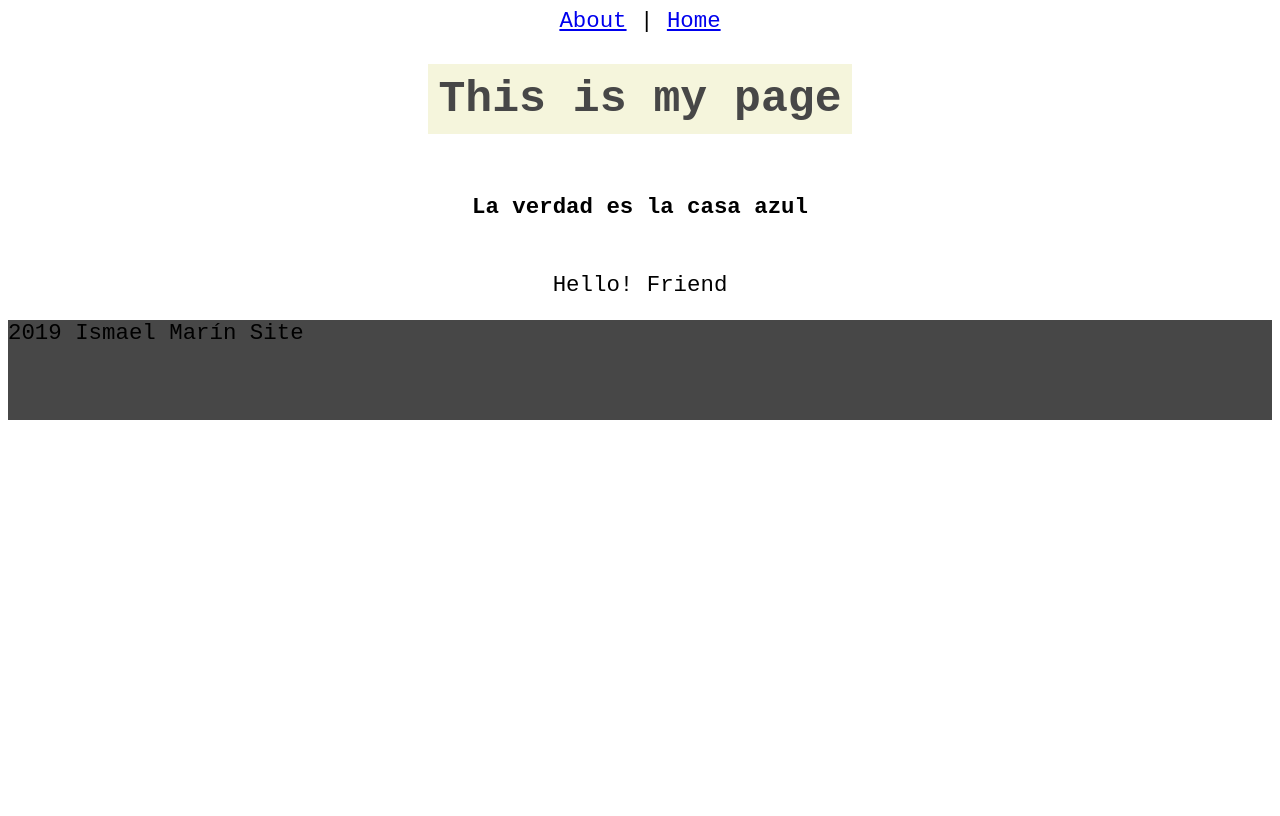
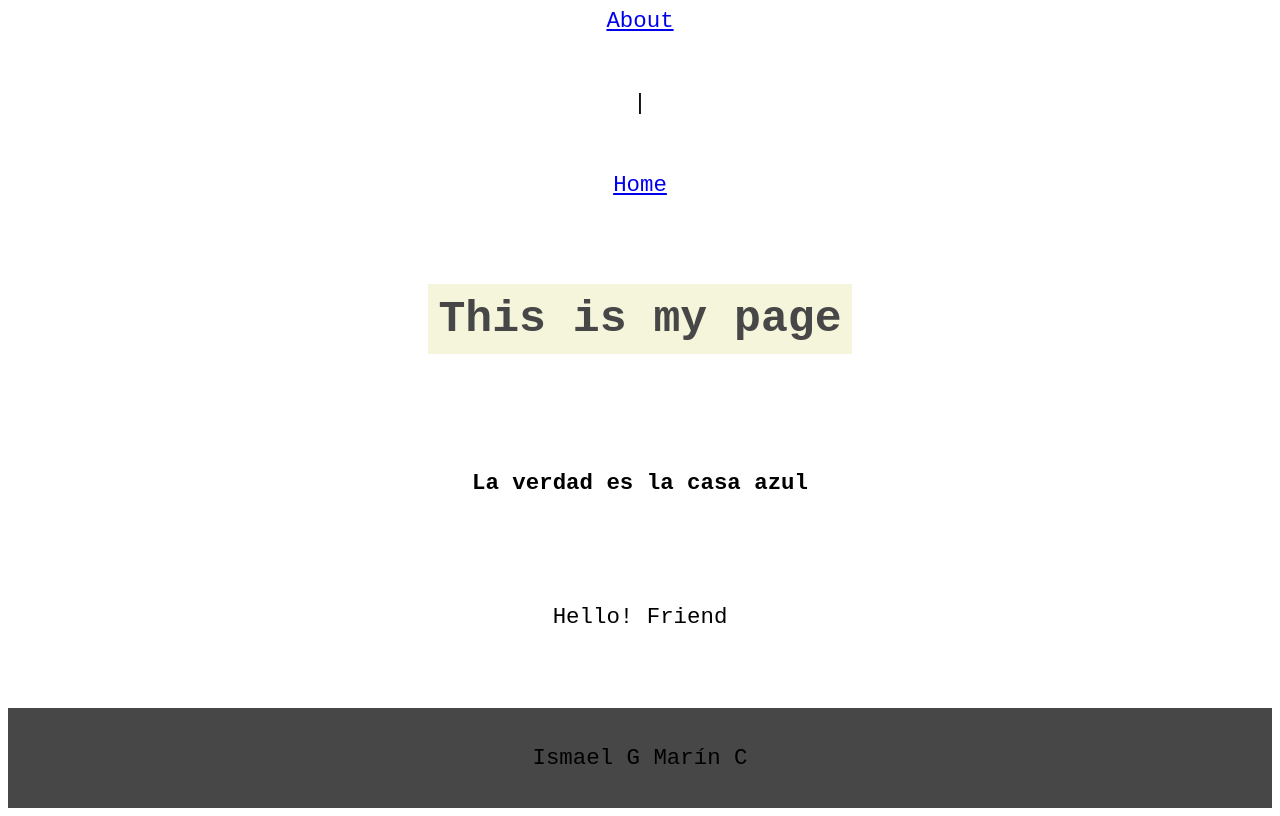
Before and after one commit to igmarin/personal-gatsby-site, a Gatsby site: page / in a window 1280 px wide. Built offline with nearby package versions, Linux system fonts and the light colour scheme; Gatsby itself is replaced by a stand-in of ours.

Commit message:
Cleaning up

```diff
--- a/src/components/footer.js
+++ b/src/components/footer.js
@@ -1,5 +1,5 @@
-import React from "react"
-import styles from "./footer.module.scss"
+import React from "react";
+import styles from "./footer.module.scss";
 
 export default ({ children }) => (
   <div className={styles.footer}>
--- a/src/components/footer.module.scss
+++ b/src/components/footer.module.scss
@@ -5,4 +5,6 @@
   background-color: $favorite-grey;
   width: 100%;
   height: 100px;
+  justify-content: center;
+  align-items: center;
 }
--- /dev/null
+++ b/src/components/header.js
@@ -0,0 +1,2 @@
+import React from "react";
+import Header from "./header.module.scss";
--- a/src/components/layout.js
+++ b/src/components/layout.js
@@ -1,12 +1,10 @@
-import React from "react"
-import styles from "./layout.module.scss"
-import Footer from "./footer.js"
+import React from "react";
+import styles from "./layout.module.scss";
+import Footer from "./footer.js";
 
 export default ({ children }) => (
   <div className={styles.wrapper}>
     {children}
-    <Footer>
-      2019 Ismael Marín Site
-    </Footer>
+    <Footer>Ismael G Marín C</Footer>
   </div>
 )
--- a/src/components/layout.module.scss
+++ b/src/components/layout.module.scss
@@ -1,17 +1,13 @@
 @import '../styles/global';
 
-body {
+.wrapper {
   font-family: 'Courier New', Courier, monospace;
   font-size: 1.4em;
   height: 100vh;
-}
-
-.wrapper {
   display: flex;
-  justify-content: center;
   flex-direction: column;
+  justify-content: space-between;
   align-items: center;
-  flex-grow: 1;
 }
 
 h1 {
--- a/src/pages/index.js
+++ b/src/pages/index.js
@@ -4,9 +4,7 @@ import Layout from "../components/layout"
 
 export default () => (
   <Layout>
-    <div>
-      <Link to="/about">About</Link> | <Link to="/">Home</Link>
-    </div>
+    <Link to="/about">About</Link> | <Link to="/">Home</Link>
     <h1>This is my page</h1>
     <h4>La verdad es la casa azul</h4>
     <p>Hello! Friend</p>
```
Also changed, not shown: src/components/header.module.scss (added).
